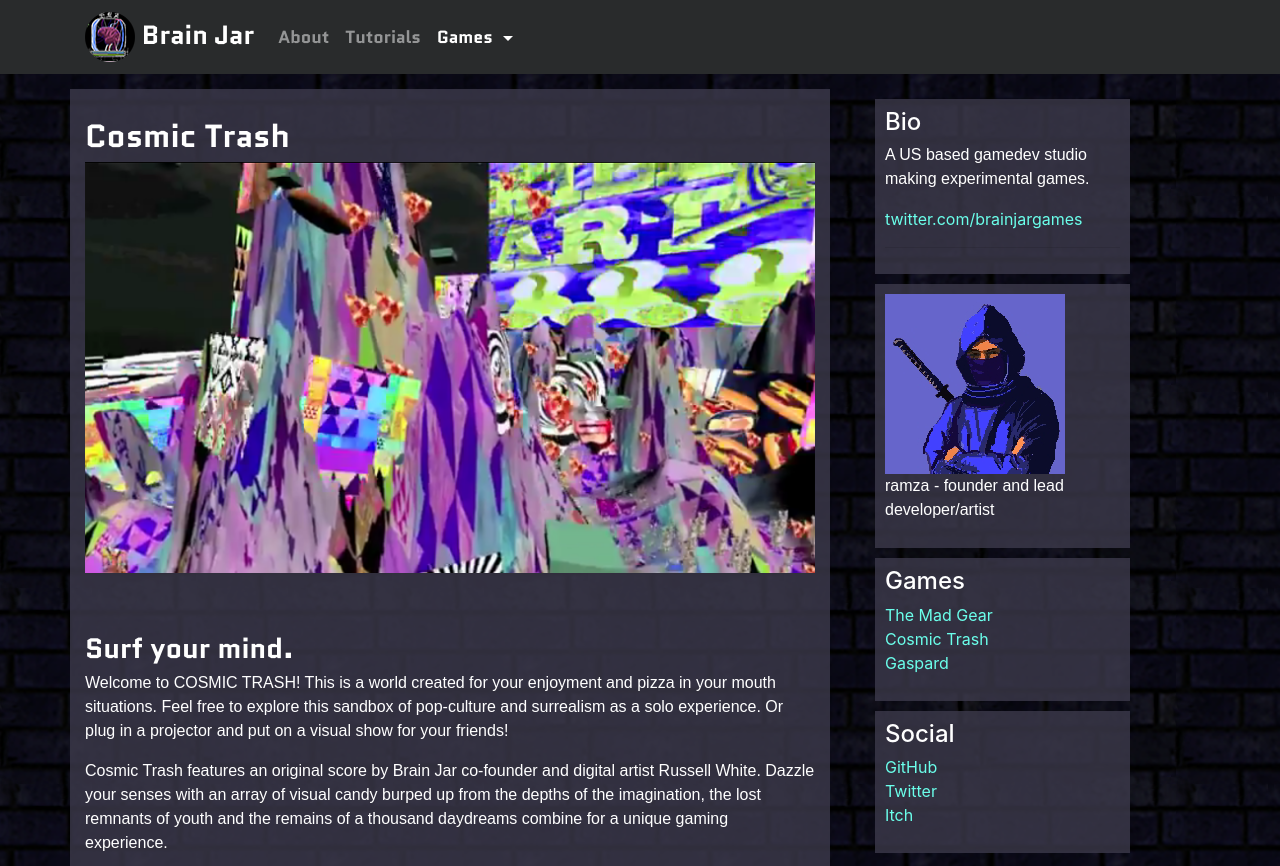
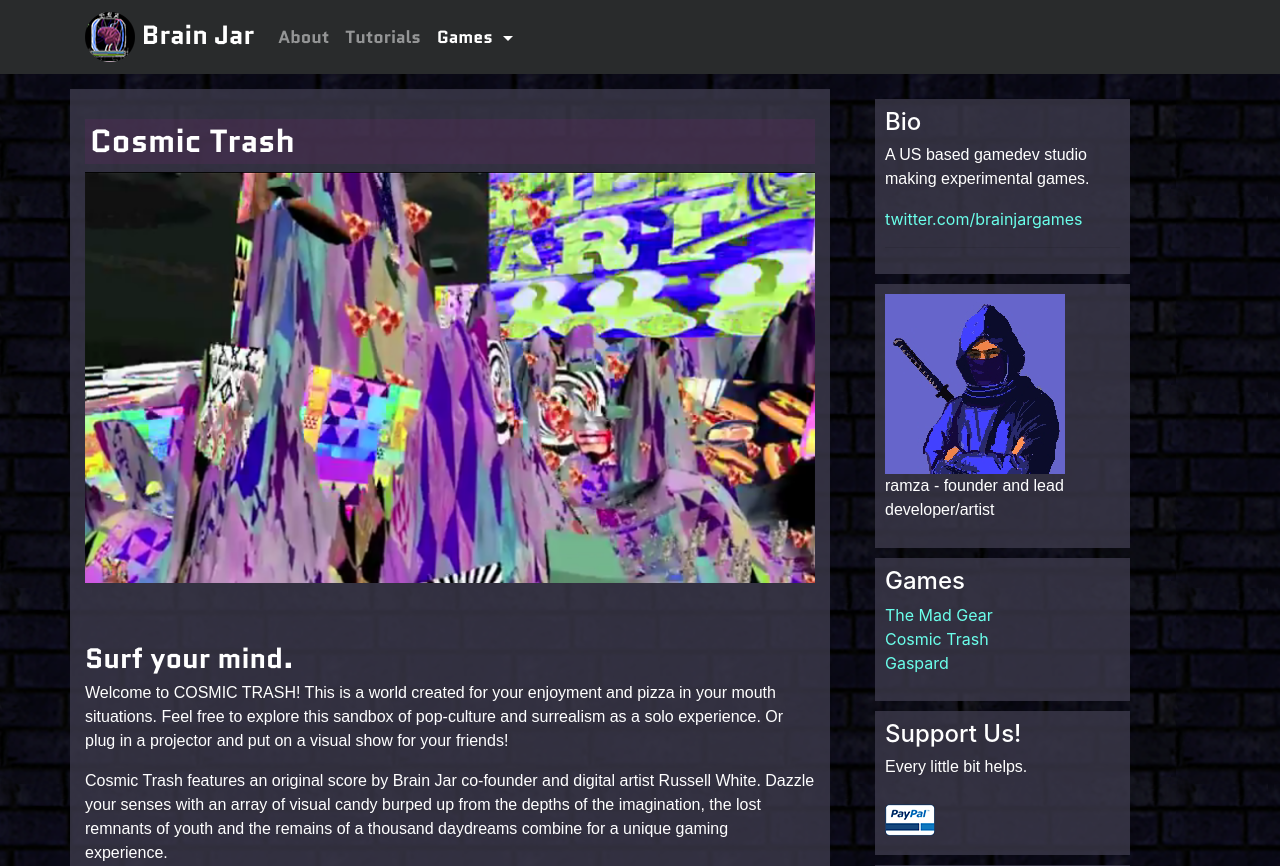
Before and after one commit to ramza/brainjar, a Django app: template brainjar/blog/templates/blog/cosmic-trash.html in a window 1280 px wide. Shown: the top 866 px of the page. Run offline with Django 3.2, Linux system fonts and the light colour scheme; the template is opened without the code that fills it, so the values that code supplies are empty; some libraries are stand-ins or nearby versions; some web fonts are replaced.

Commit message:
paypal links, edits

```diff
--- a/brainjar/blog/static/css/blog.css
+++ b/brainjar/blog/static/css/blog.css
@@ -23,6 +23,10 @@ p {
   color: lightblue;
 }
 
+h2 {
+  background-color: rgba(100,40,100,0.25);
+  padding: 5px;
+}
 nav {
   font-family: 'Quantico', sans-serif;
   /*font-family: 'Exo 2', sans-serif;*/
--- a/brainjar/blog/templates/blog/base.html
+++ b/brainjar/blog/templates/blog/base.html
@@ -97,6 +97,11 @@
             </ol>
           </div>
           <div class="sidebar-module">
+            <h4>Support Us!</h4>
+            <p>Every little bit helps.</p>
+            <a href="https://www.paypal.me/bumbler"><img src="{% static 'img/icons/paypal.png' %}" alt=""></a>
+          </div>
+          <div class="sidebar-module">
             <h4>Social</h4>
             <ol class="list-unstyled">
               <li><a href="https://github.com/ramza">GitHub</a></li>
@@ -113,6 +118,7 @@
         <p>Brain Jar Games 2017. Follow us on <a href="https://twitter.com/brainjargames">Twitter</a>.</p>
         <a href="https://twitter.com/brainjargames"><img class="img-fluid" src="{% static 'img/icons/twitter.png' %}" alt=""></a>
         <a href="https://brainjar.itch.io/"><img class="img-fluid" src="{% static 'img/icons/itch.png' %}" alt=""></a>
+        <a href="https://www.paypal.me/bumbler"><img src="{% static 'img/icons/paypal.png' %}" alt=""></a>
         <hr>
         <p>
           <a href="#">Back to top</a>
--- a/brainjar/blog/templates/blog/cosmic-trash.html
+++ b/brainjar/blog/templates/blog/cosmic-trash.html
@@ -22,7 +22,7 @@
       the glitch dragon or the floating islands? Step through the magic doors and
       into other, bizarre universes.</p>
     <img src="{% static "img/cosmic_2.png" %}" class="img-fluid" alt="Image Missing">
-    <h2>An Experience</h2>
+    <h2>An Unforgetable Experience</h2>
     <p>Cosmic Trash was concieved as a art project. It serves not only as a game,
     but as a visual synthesizer where the player crafts the experience through
     gameplay.</p>
```
Also changed, not shown: brainjar/blog/static/img/icons/paypal.png (added).
